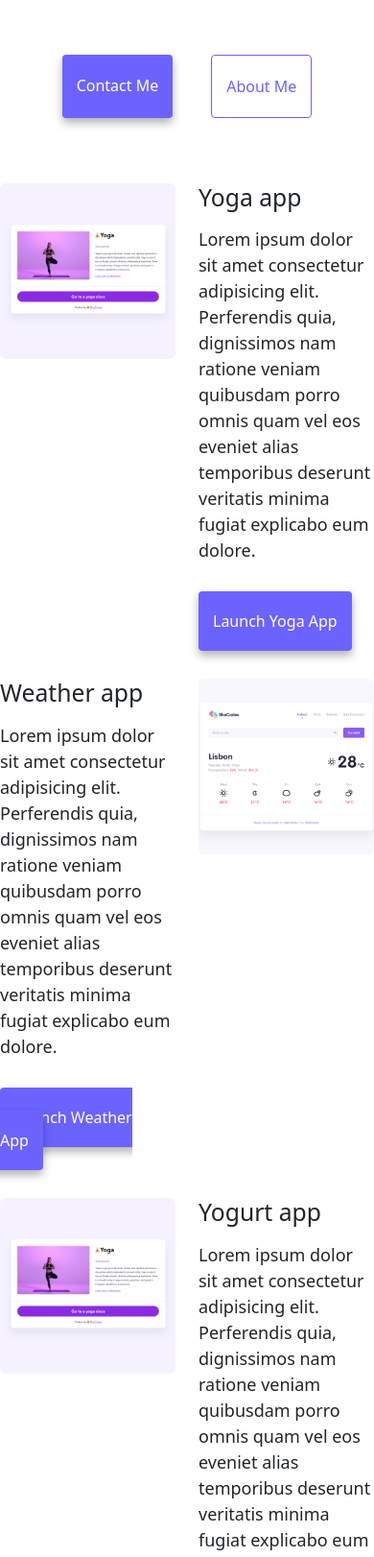
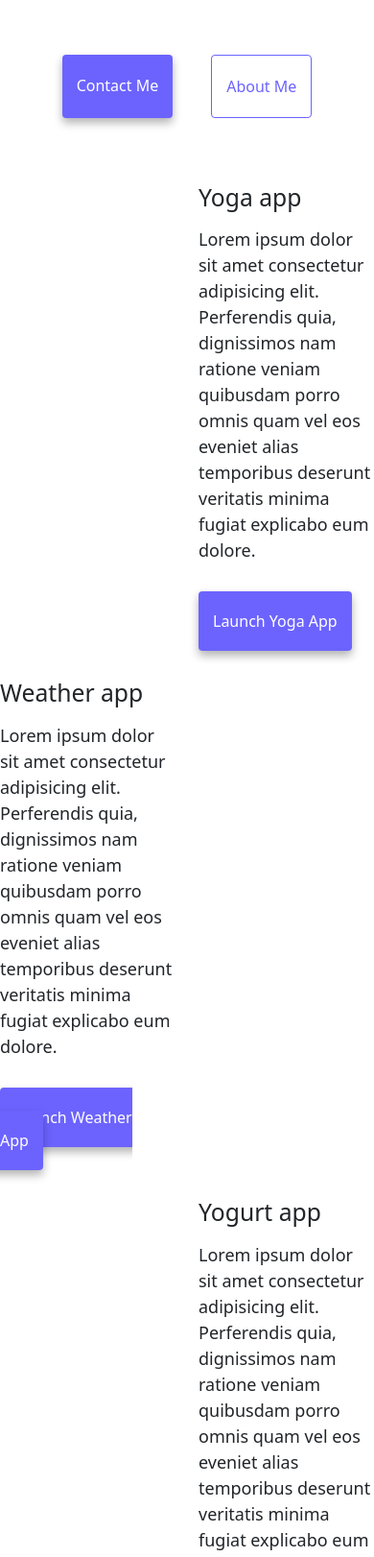
Before and after one commit to Nataliia-Opanasenko/Responsive-seo-friendly-website, a website: page index.html in a window 390 px wide. Shown: the part 242-1864 px from the top of the page at 96% size. Drawn offline with nearby package versions, Linux system fonts and the light colour scheme.

Commit message:
added @media

```diff
--- a/index.html
+++ b/index.html
@@ -59,7 +59,7 @@
     <div class="conrainer">
       <div class="row">
         <div class="col-6">
-          <img src="/images/yoga.png" class="img-fluid rounded" />
+          <img src="/images/yoga.png" class="img-fluid rounded desktop-logo" />
         </div>
         <div class="col-6">
           <h2 class="mb-3">Yoga app</h2>
@@ -88,12 +88,12 @@
           </div>
         </div>
         <div class="col-6">
-          <img src="/images/weather.png" class="img-fluid rounded" />
+          <img src="/images/weather.png" class="img-fluid rounded desktop-logo" />
         </div>
       </div>
       <div class="row mt-5">
         <div class="col-6">
-          <img src="/images/yoga.png" class="img-fluid rounded" />
+          <img src="/images/yoga.png" class="img-fluid rounded desktop-logo" />
         </div>
         <div class="col-6">
           <h2 class="mb-3">Yogurt app</h2>
--- a/style.css
+++ b/style.css
@@ -84,3 +84,9 @@ p {
 .email-link:hover {
   text-decoration: underline;
 }
+
+@media (max-width: 576px) {
+  .desktop-logo {
+    display: none;
+  }
+}
```
Also changed, not shown: about.html (+1 -1 lines).
